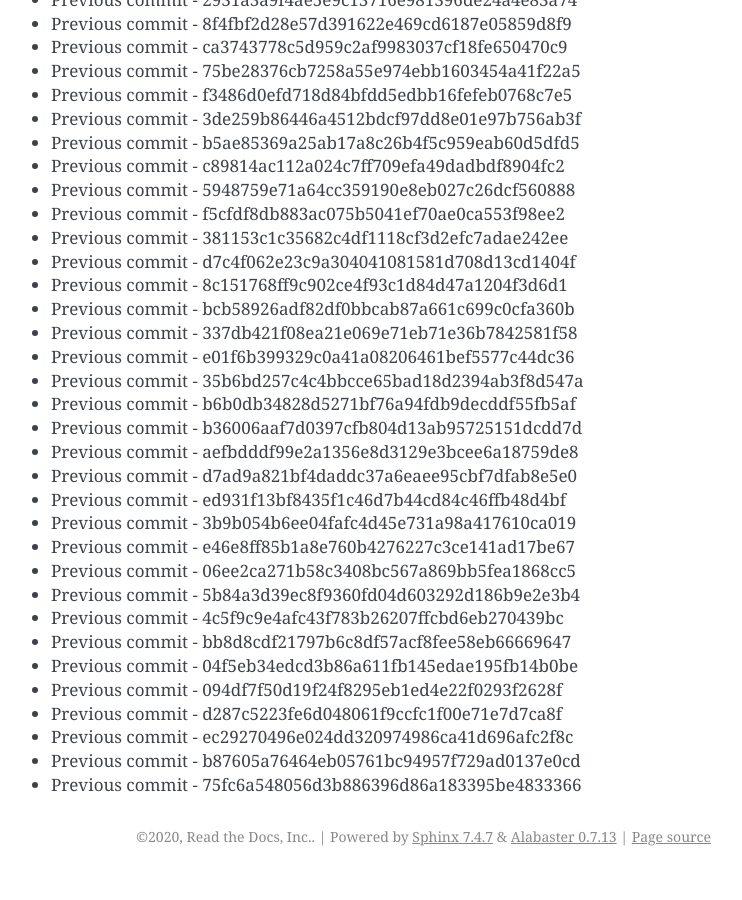
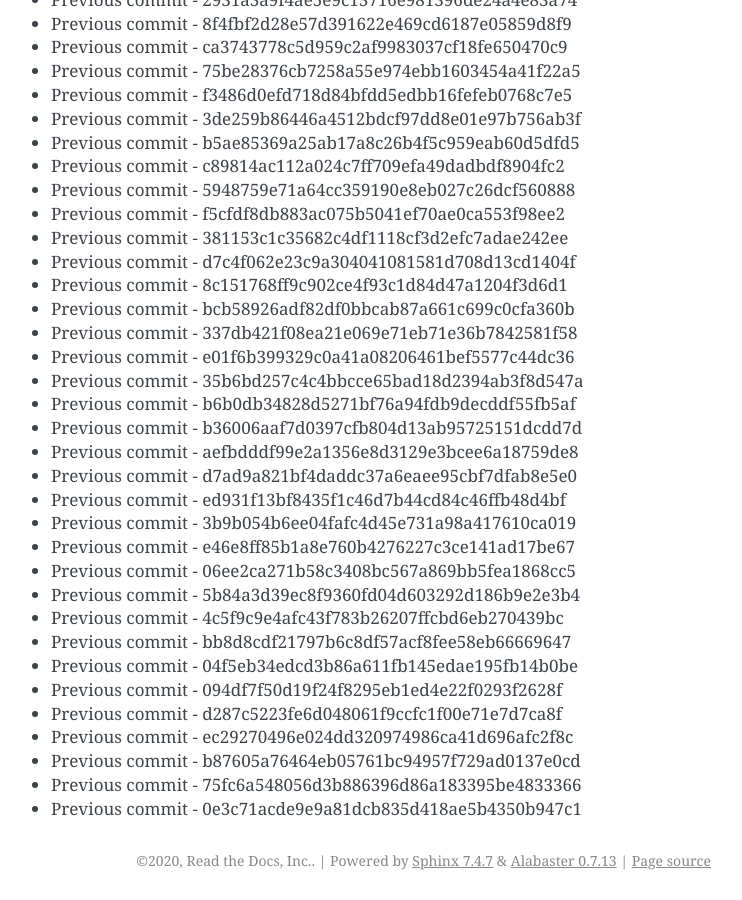
Before and after one commit to readthedocs/rtd-git-stresstest, a Sphinx documentation site: the page built from docs/updates.rst, in a window 1280 px wide and 900 px high, scrolled down 32377 px. Shown: the whole window, without its empty margins (399-1141 px from the left). Built offline with Sphinx 7.4.7, drawn with Linux system fonts in a browser that asks for light colours; before the commit the page ends 33253 px from its top, so only the background shows below that.

Commit message:
Generating commit from previous: 0e3c71acde9e9a81dcb835d418ae5b4350b947c1

```diff
--- a/docs/updates.rst
+++ b/docs/updates.rst
@@ -1392,3 +1392,4 @@ It can be tested for any performance characteristics.
 * Previous commit - ec29270496e024dd320974986ca41d696afc2f8c
 * Previous commit - b87605a76464eb05761bc94957f729ad0137e0cd
 * Previous commit - 75fc6a548056d3b886396d86a183395be4833366
+* Previous commit - 0e3c71acde9e9a81dcb835d418ae5b4350b947c1
```
